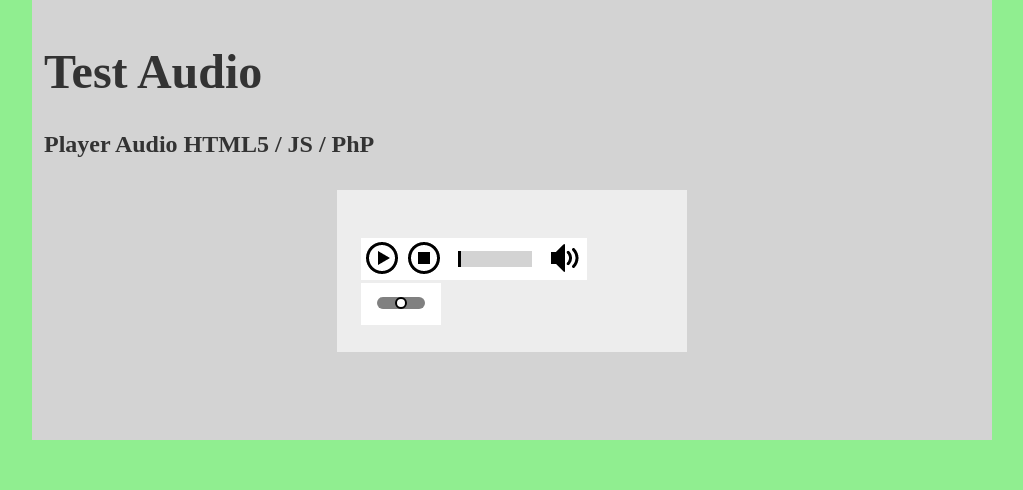
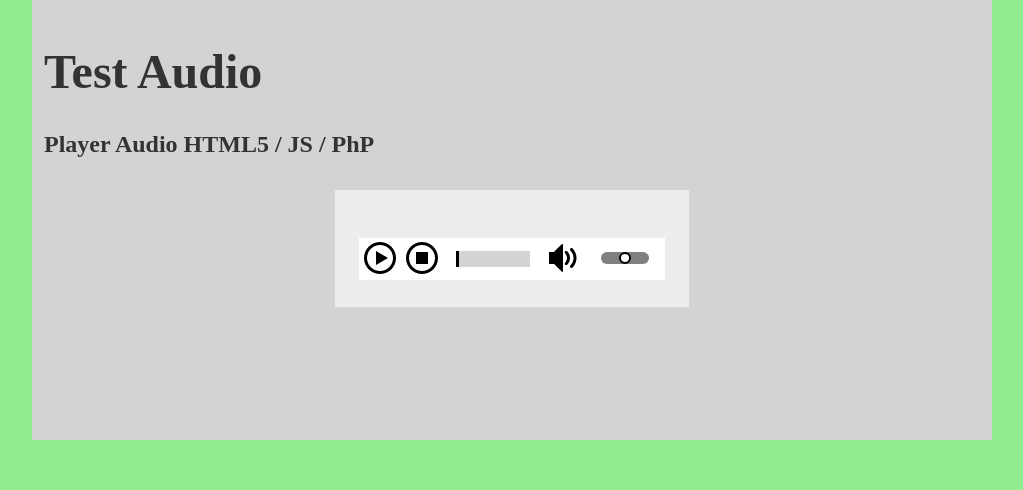
Before and after one commit to ejallier/html5-audio-mp3-player, a PHP site: page /home/index.php in a window 1280 px wide. Shown: the top 490 px of the page, without its empty margins (128-1151 px from the left). Run offline with PHP 8.4, Linux system fonts and the light colour scheme; data that the repository does not hold is empty; some libraries are stand-ins or nearby versions; some web fonts are replaced.

Commit message:
css corr

```diff
--- a/style/audio.css
+++ b/style/audio.css
@@ -5,7 +5,7 @@ display :none;
 
 #player{
 	background: rgba(255, 255, 255, 0.6);
-	width: 350px;
+	width: 354px;
 	margin: 0 auto;
 	padding: 24px;
 }
```
